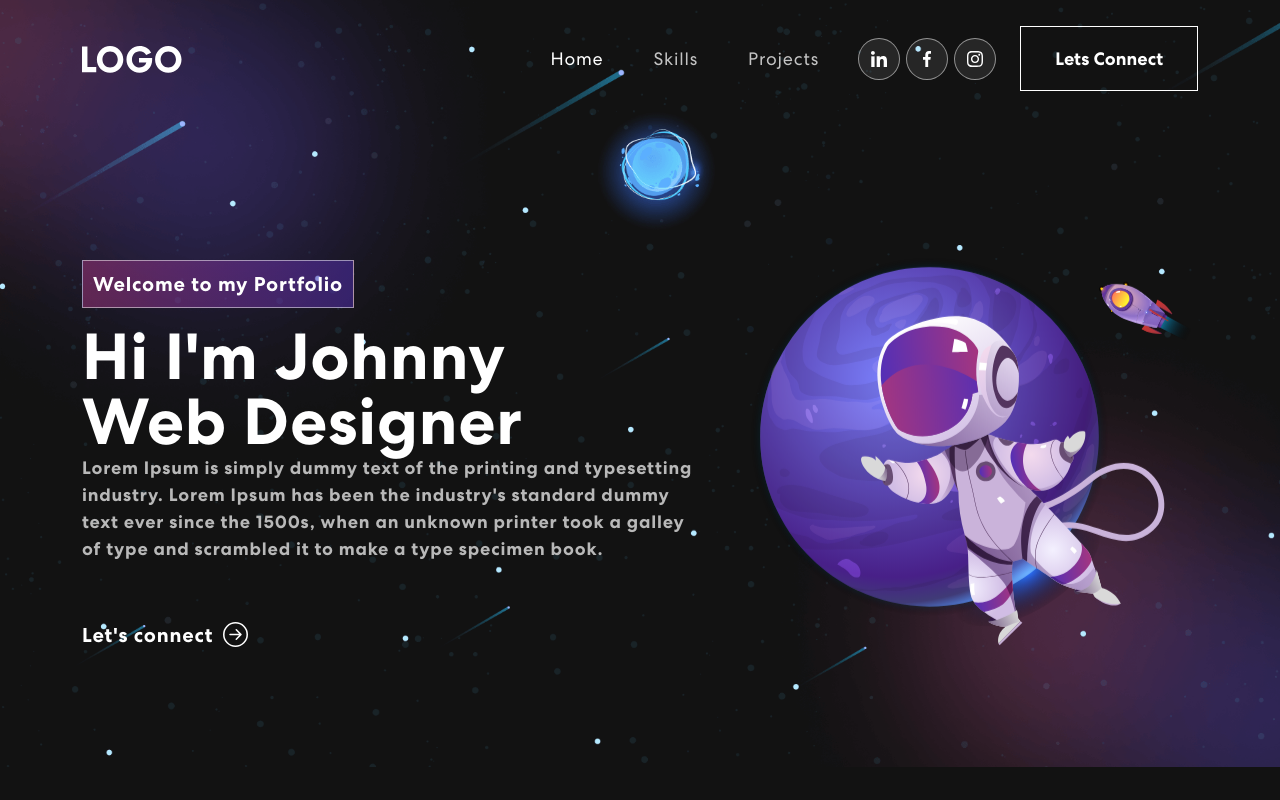
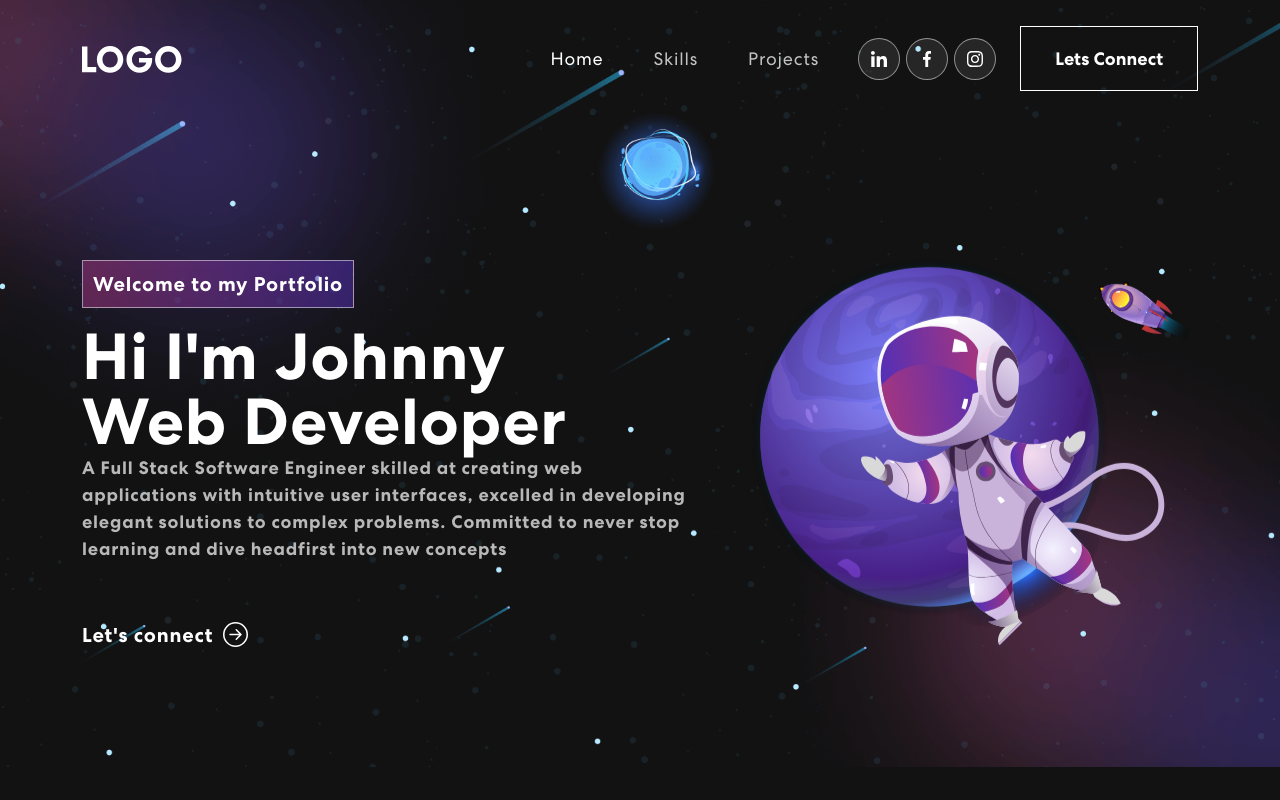
Before and after one commit to Skydodle/portfolio, a React (Create React App) app: page / in a window 1280 px wide. Built offline with nearby package versions, Linux system fonts and the light colour scheme.

Commit message:
Added bio

```diff
--- a/src/components/Banner.js
+++ b/src/components/Banner.js
@@ -8,7 +8,7 @@ export const Banner = () => {
   const [isDeleting, setIsDeleting] = useState(false);
   const [displayText, setDisplayText] = useState('');
   const [typingSpeed, setTypingSpeed] = useState(100);
-  const toRotate = ['Web Developer', 'Web Designer', 'UI/UX Designer'];
+  const toRotate = ['Software Engineer', 'Web Developer', 'UI/UX Designer'];
 
   useEffect(() => {
     let ticker = setInterval(() => {
@@ -55,10 +55,10 @@ export const Banner = () => {
               <br></br>
               <span className='wrap'>{displayText}</span>
               <p>
-                Lorem Ipsum is simply dummy text of the printing and typesetting
-                industry. Lorem Ipsum has been the industry's standard dummy
-                text ever since the 1500s, when an unknown printer took a galley
-                of type and scrambled it to make a type specimen book.
+                A Full Stack Software Engineer skilled at creating web
+                applications with intuitive user interfaces, excelled in
+                developing elegant solutions to complex problems. Committed to
+                never stop learning and dive headfirst into new concepts
               </p>
               <button onClick={() => console.log('connect')}>
                 Let's connect
```
